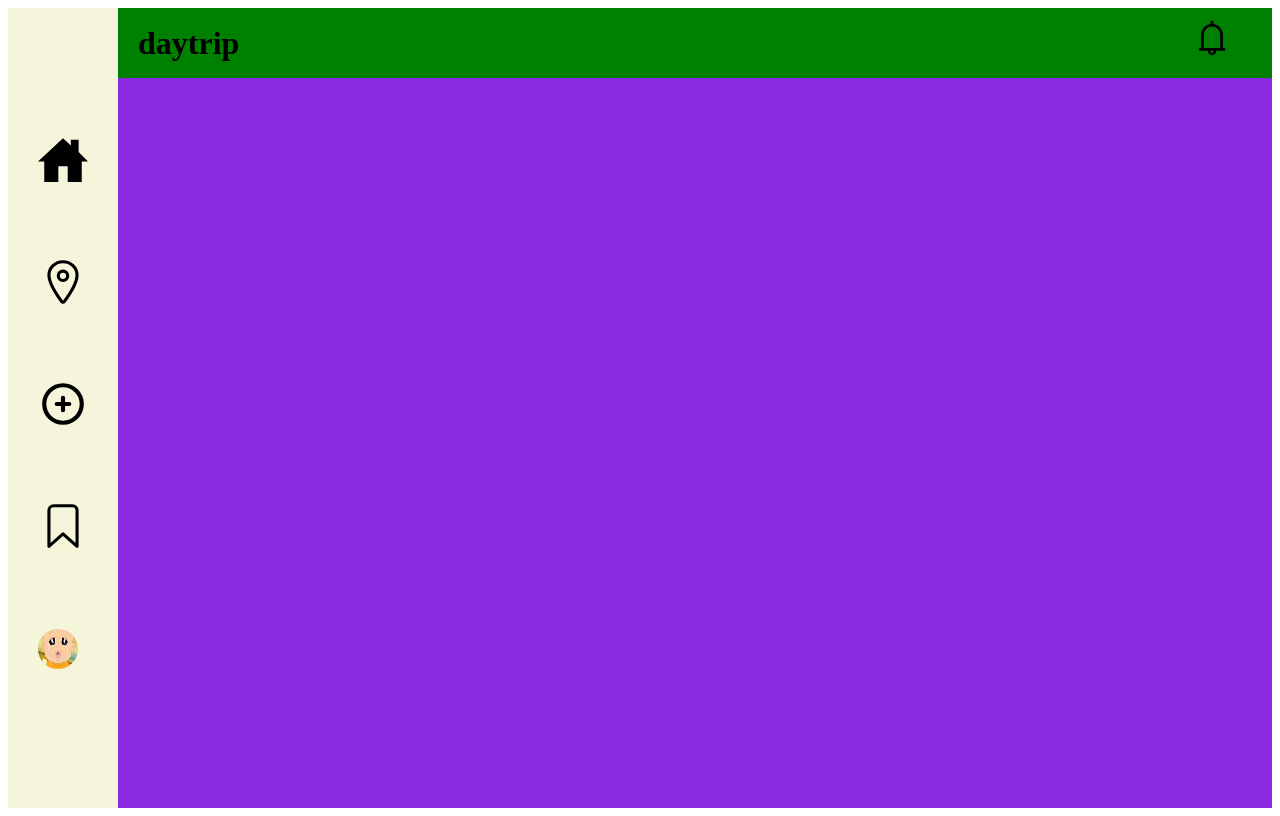
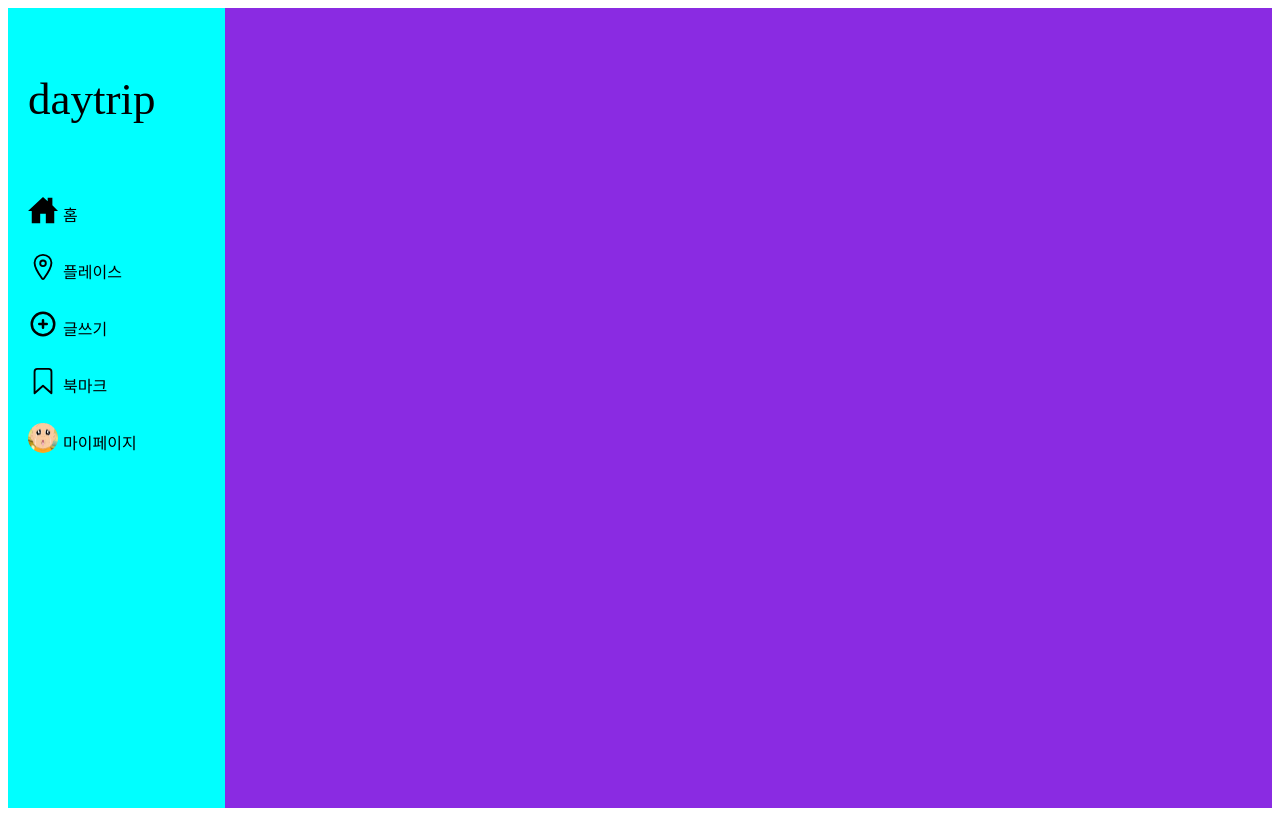
Before and after one commit to sykim0181/DayTripWebVer, a React (Create React App) app: page / in a window 1280 px wide. Built offline with nearby package versions, Linux system fonts and the light colour scheme.

Commit message:
헤더 제거, 네비게이션 수정

```diff
--- a/src/components/organisms/Navigation.tsx
+++ b/src/components/organisms/Navigation.tsx
@@ -10,35 +10,50 @@ import { selectedNavAtom } from '../../atoms';
 
 
 const Base = styled.div`
-  width: fit-content;
-  height: fit-content;
+  background-color: aqua;
+  padding: 0 70px 0 20px;
+`;
+
+const Title = styled.div`
+  font-size: 45px;
+  margin: 65px 0 70px 0;
 `;
 
 const IconList = styled.ul`
   display: flex;
   flex-direction: column;
-  width: fit-content;
   padding: 0;
 
   & li {
     list-style: none;
-    padding: 30px 30px;
-    color: black;
   }
+  & li + li {
+    margin-top: 20px;
+  }
+
 `;
 
 const StyledLink = styled(Link)`
   color: black;
+  display: flex;
+  text-decoration: none;
+  align-items: center;
 `;
 
+
 const Icon = styled.div`
-  font-size: 50px;
+  font-size: 30px;
   cursor: pointer;
 `;
 
+const Text = styled.div`
+  white-space: nowrap;
+  margin-left: 5px;
+`;
+
 const ProfileImg = styled.img`
-  width: 40px;
-  height: 40px;
+  width: 30px;
+  height: 30px;
   border-radius: 50%;
 `;
 
@@ -47,6 +62,7 @@ const Navigation: React.FC = () => {
 
   return(
     <Base>
+      <Title>daytrip</Title>
       <IconList>
         <li>
           <StyledLink to="/" onClick={() => setSelectedNav("home")}>
@@ -57,7 +73,9 @@ const Navigation: React.FC = () => {
                 ) : (
                   <IoHomeOutline />
                 )
-              }            </Icon>
+              }
+            </Icon>
+            <Text>홈</Text>
           </StyledLink>
         </li>
         <li>
@@ -71,6 +89,7 @@ const Navigation: React.FC = () => {
                 )
               }
             </Icon>
+            <Text>플레이스</Text>
           </StyledLink>
         </li>
         <li>
@@ -84,6 +103,7 @@ const Navigation: React.FC = () => {
                 )
               }
             </Icon>
+            <Text>글쓰기</Text>
           </StyledLink>
         </li>
         <li>
@@ -97,6 +117,7 @@ const Navigation: React.FC = () => {
                 )
               }
               </Icon>
+              <Text>북마크</Text>
           </StyledLink>
         </li>
         <li>
@@ -104,6 +125,7 @@ const Navigation: React.FC = () => {
             <Icon>
               <ProfileImg src='assets/ky.jpg' />
             </Icon>
+            <Text>마이페이지</Text>
           </StyledLink>
         </li>
       </IconList>
--- a/src/components/pages/HomePage.tsx
+++ b/src/components/pages/HomePage.tsx
@@ -15,7 +15,6 @@ const Base = styled.div`
 const NavigationWrapper = styled.div`
   background-color: beige;
   display: flex;
-  align-items: center;
   position: sticky;
   top: 0;
   height: 100vh;
@@ -34,9 +33,6 @@ const HomePage: React.FC = () => {
         <Navigation />
       </NavigationWrapper>
       <Body>
-        <Header isHome={true}>
-          <IconButton icon={AiOutlineBell} />
-        </Header>
       </Body>
     </Base>
   )
--- a/src/components/pages/PlacePage.tsx
+++ b/src/components/pages/PlacePage.tsx
@@ -16,7 +16,6 @@ const Base = styled.div`
 const NavigationWrapper = styled.div`
   background-color: beige;
   display: flex;
-  align-items: center;
   position: sticky;
   top: 0;
   height: 100vh;
```
